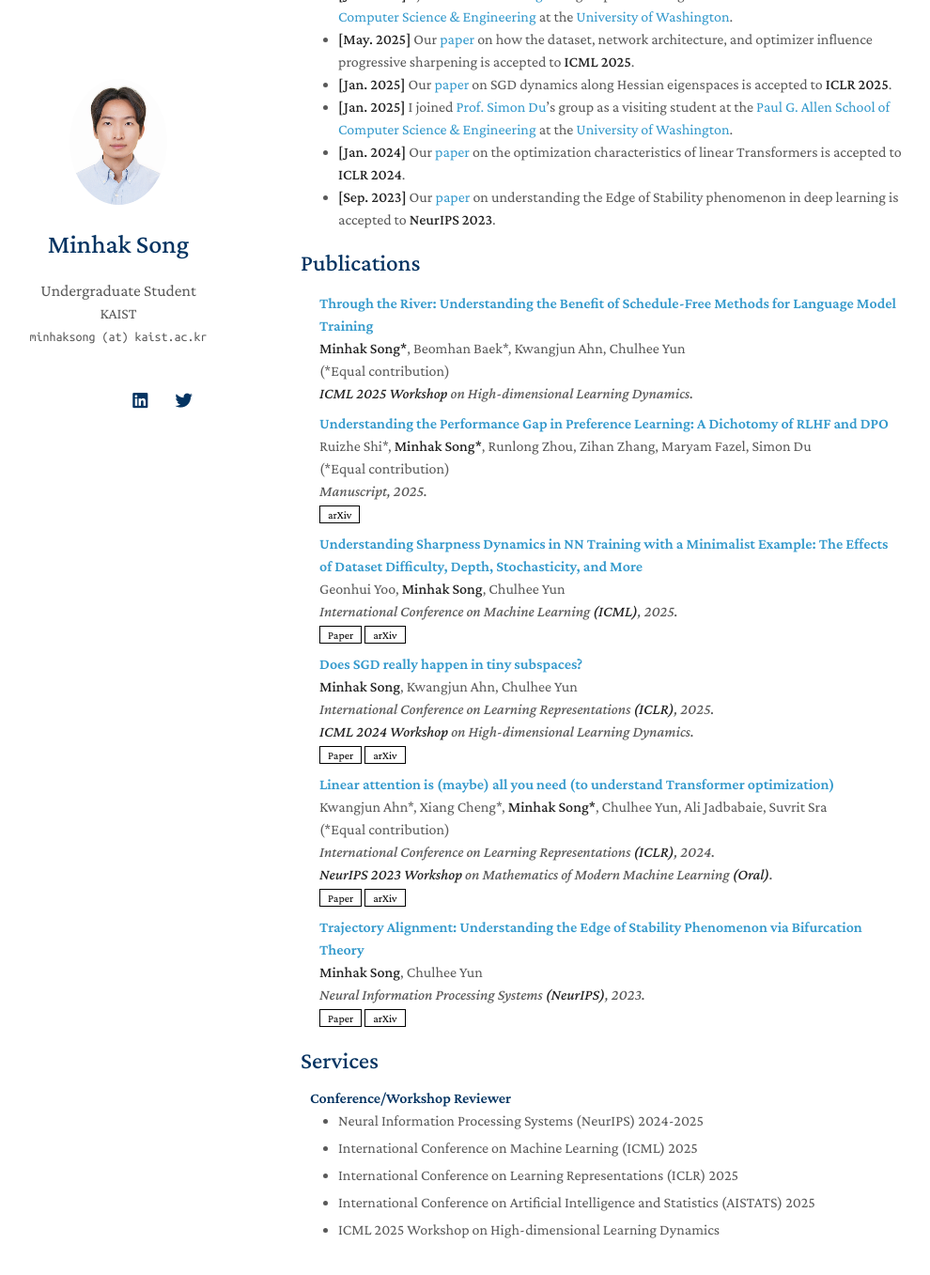
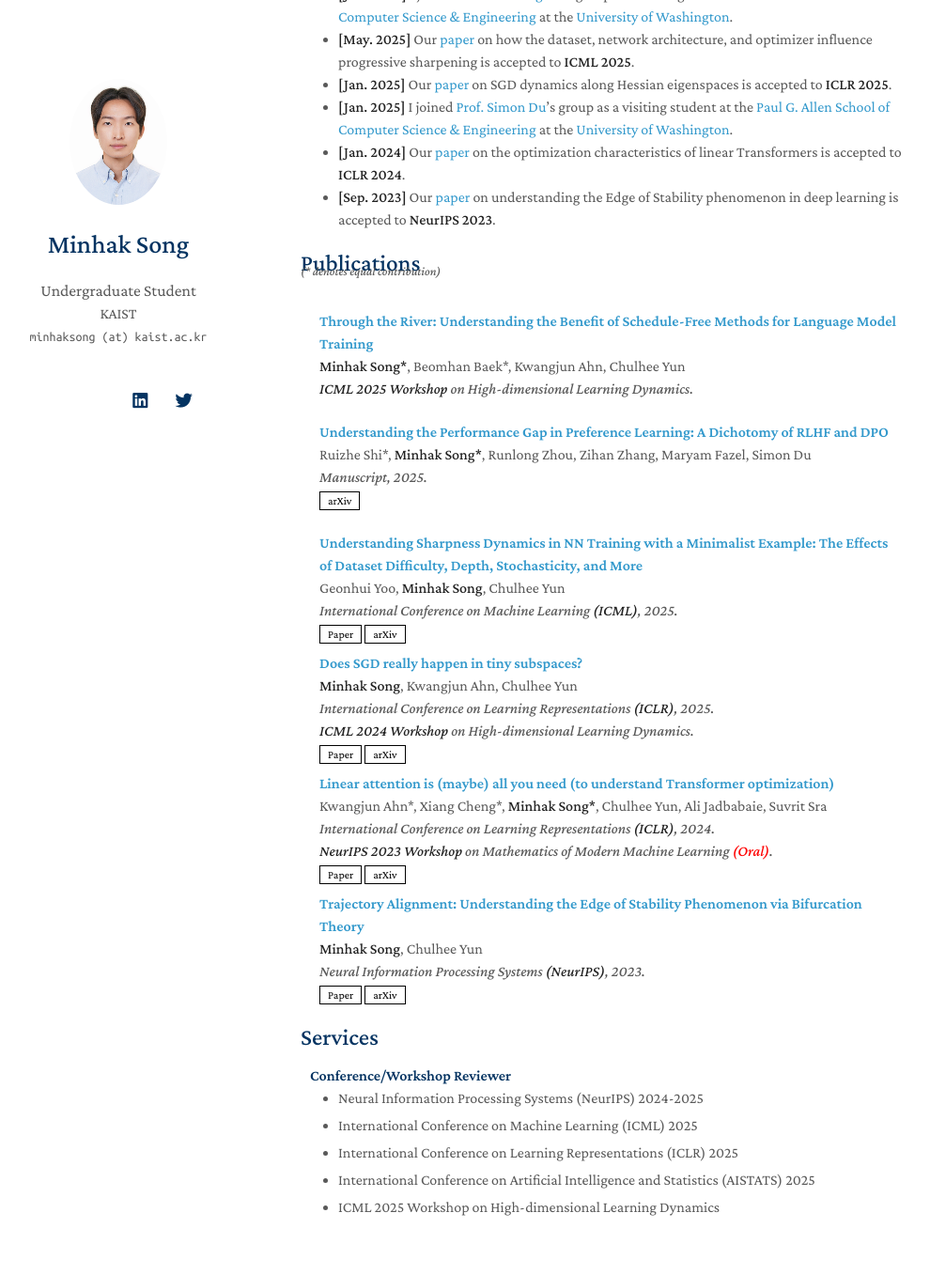
Before and after one commit to songminhak/songminhak.github.io, a Jekyll site: the page built from index.md, in a window 1280 px wide and 1400 px high, scrolled down 556 px. Shown: the top 1357 px of the window at 94% size, without its empty margins (150-1140 px from the left). Built offline with Jekyll 4.4.1, drawn with Linux system fonts in a browser that asks for light colours; nearby versions of some CDN libraries; a style sheet for code colours, icons or effects is not loaded; our own code applies the rules of GitHub Pages for plain Markdown files.

Commit message:
minor update on formatting

```diff
--- a/_data/publications.yml
+++ b/_data/publications.yml
@@ -1,12 +1,10 @@
 main:
   - title: "Through the River: Understanding the Benefit of Schedule-Free Methods for Language Model Training"
     authors: <strong>Minhak Song*</strong>, Beomhan Baek*, Kwangjun Ahn, Chulhee Yun
-    footnote: (*Equal contribution)
     conference: "<strong>ICML 2025 Workshop</strong> on High-dimensional Learning Dynamics."
 
   - title: "Understanding the Performance Gap in Preference Learning: A Dichotomy of RLHF and DPO"
     authors: Ruizhe Shi*, <strong>Minhak Song*</strong>, Runlong Zhou, Zihan Zhang, Maryam Fazel, Simon Du
-    footnote: (*Equal contribution)
     conference: Manuscript, 2025.
     arxiv: https://arxiv.org/abs/2505.19770
 
@@ -25,9 +23,8 @@ main:
 
   - title: "Linear attention is (maybe) all you need (to understand Transformer optimization)"
     authors: Kwangjun Ahn*, Xiang Cheng*, <strong>Minhak Song*</strong>, Chulhee Yun, Ali Jadbabaie, Suvrit Sra
-    footnote: (*Equal contribution)
     conference: International Conference on Learning Representations <strong>(ICLR)</strong>, 2024.
-    workshop: <strong>NeurIPS 2023 Workshop</strong> on Mathematics of Modern Machine Learning <strong>(Oral)</strong>.
+    workshop: <strong>NeurIPS 2023 Workshop</strong> on Mathematics of Modern Machine Learning <strong style="color:red">(Oral)</strong>.
     arxiv: https://arxiv.org/abs/2310.01082
     paper: https://openreview.net/forum?id=0uI5415ry7
 
--- a/_includes/publications.md
+++ b/_includes/publications.md
@@ -1,4 +1,5 @@
 <h2 id="publications" style="margin: 2px 0px -15px;">Publications</h2>
+<p style="font-size: 13px; margin-top: -10px; margin-bottom: 15px;"><em>(* denotes equal contribution)</em></p>
 
 <div class="publications">
 <ol class="bibliography">
```
